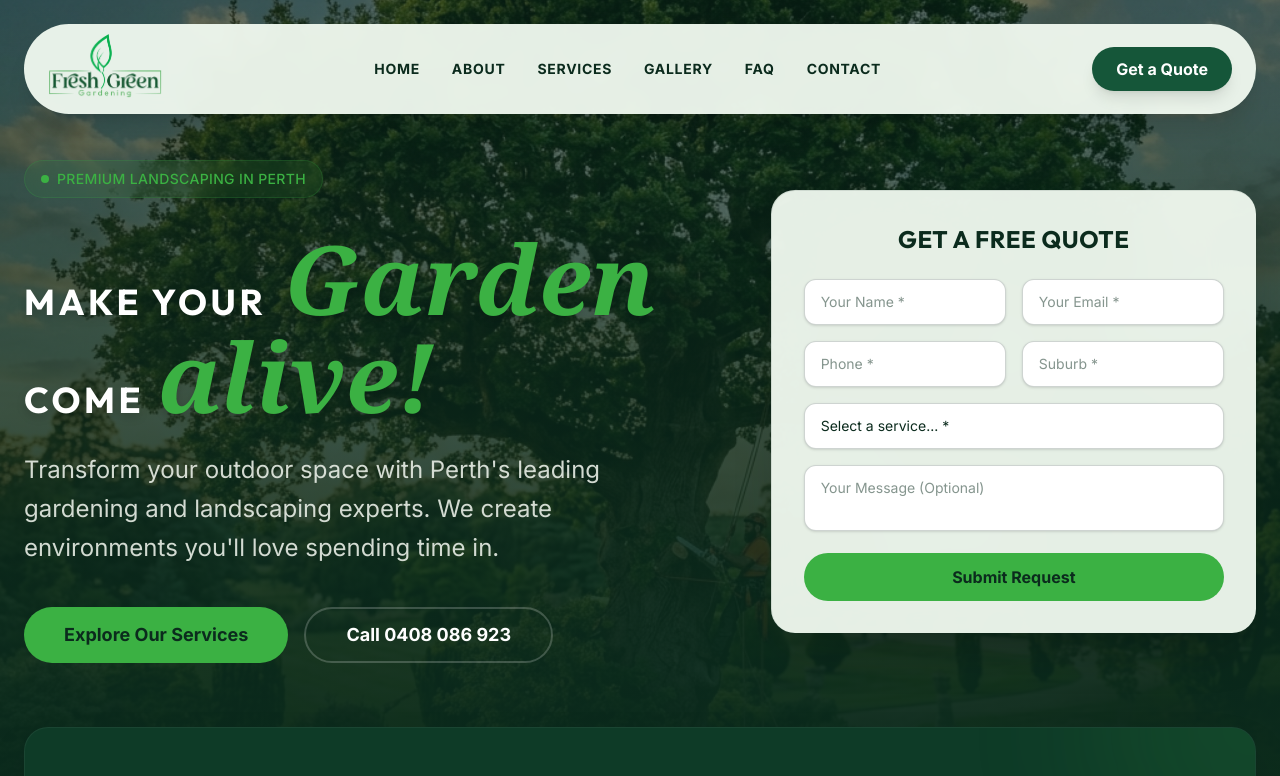
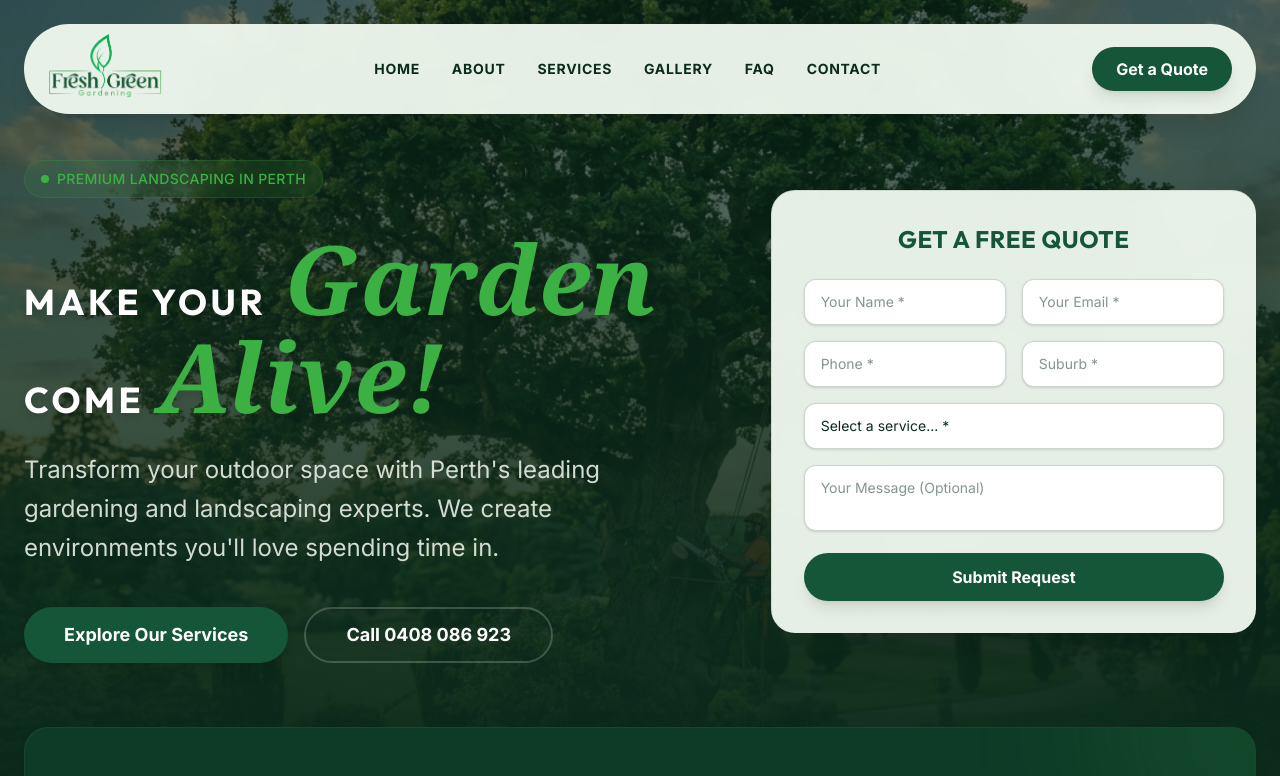
Before and after one commit to talhs999/Fresh-Green, a Next.js app: page / in a window 1280 px wide. Shown: the top 776 px of the page. Built offline with nearby package versions, Linux system fonts and the light colour scheme.

Commit message:
Update colors for heading, submit button, and explore services button

```diff
--- a/src/app/(main)/page.tsx
+++ b/src/app/(main)/page.tsx
@@ -34,7 +34,7 @@ export default function Home() {
                   <span className="uppercase tracking-widest text-lg md:text-4xl block md:inline">Make Your</span>{" "}
                   <span className="font-serif italic text-brand-accent capitalize text-5xl sm:text-7xl md:text-8xl px-1">Garden</span>{" "}
                   <span className="uppercase tracking-widest text-lg md:text-4xl">come</span>{" "}
-                  <span className="font-serif italic text-brand-accent lowercase text-5xl sm:text-7xl md:text-8xl">alive!</span>
+                  <span className="font-serif italic text-brand-accent text-5xl sm:text-7xl md:text-8xl">Alive!</span>
                 </h1>
               </AnimatedSection>
 
@@ -45,7 +45,7 @@ export default function Home() {
               </AnimatedSection>
 
               <AnimatedSection direction="up" delay={0.7} className="hidden lg:flex flex-col sm:flex-row gap-4">
-                <Button size="lg" asChild>
+                <Button size="lg" className="bg-brand-primary text-white hover:bg-brand-primary-light shadow-lg" asChild>
                   <Link href="/services">Explore Our Services</Link>
                 </Button>
                 <Button size="lg" variant="outline" className="text-white border-white/20 hover:bg-white/10" asChild>
--- a/src/components/ui/HeroContactForm.tsx
+++ b/src/components/ui/HeroContactForm.tsx
@@ -64,7 +64,7 @@ export function HeroContactForm() {
 
   return (
     <div className="bg-[#F2FAF1]/95 backdrop-blur-xl rounded-3xl p-6 md:p-8 border-t border-l border-brand-dark/10 shadow-2xl shadow-black/20">
-      <h3 className="text-2xl font-display font-bold text-brand-dark mb-6 text-center tracking-wide">GET A FREE QUOTE</h3>
+      <h3 className="text-2xl font-display font-bold text-brand-primary mb-6 text-center tracking-wide">GET A FREE QUOTE</h3>
       <form onSubmit={handleSubmit} className="space-y-4">
         <div className="grid grid-cols-2 gap-4">
           <div>
@@ -101,7 +101,7 @@ export function HeroContactForm() {
           </div>
         )}
 
-        <Button type="submit" className="w-full bg-brand-accent text-brand-dark hover:bg-brand-accent/90" disabled={isSubmitting}>
+        <Button type="submit" className="w-full bg-brand-primary text-white hover:bg-brand-primary-light shadow-lg" disabled={isSubmitting}>
           {isSubmitting ? "Sending..." : "Submit Request"}
         </Button>
       </form>
```
